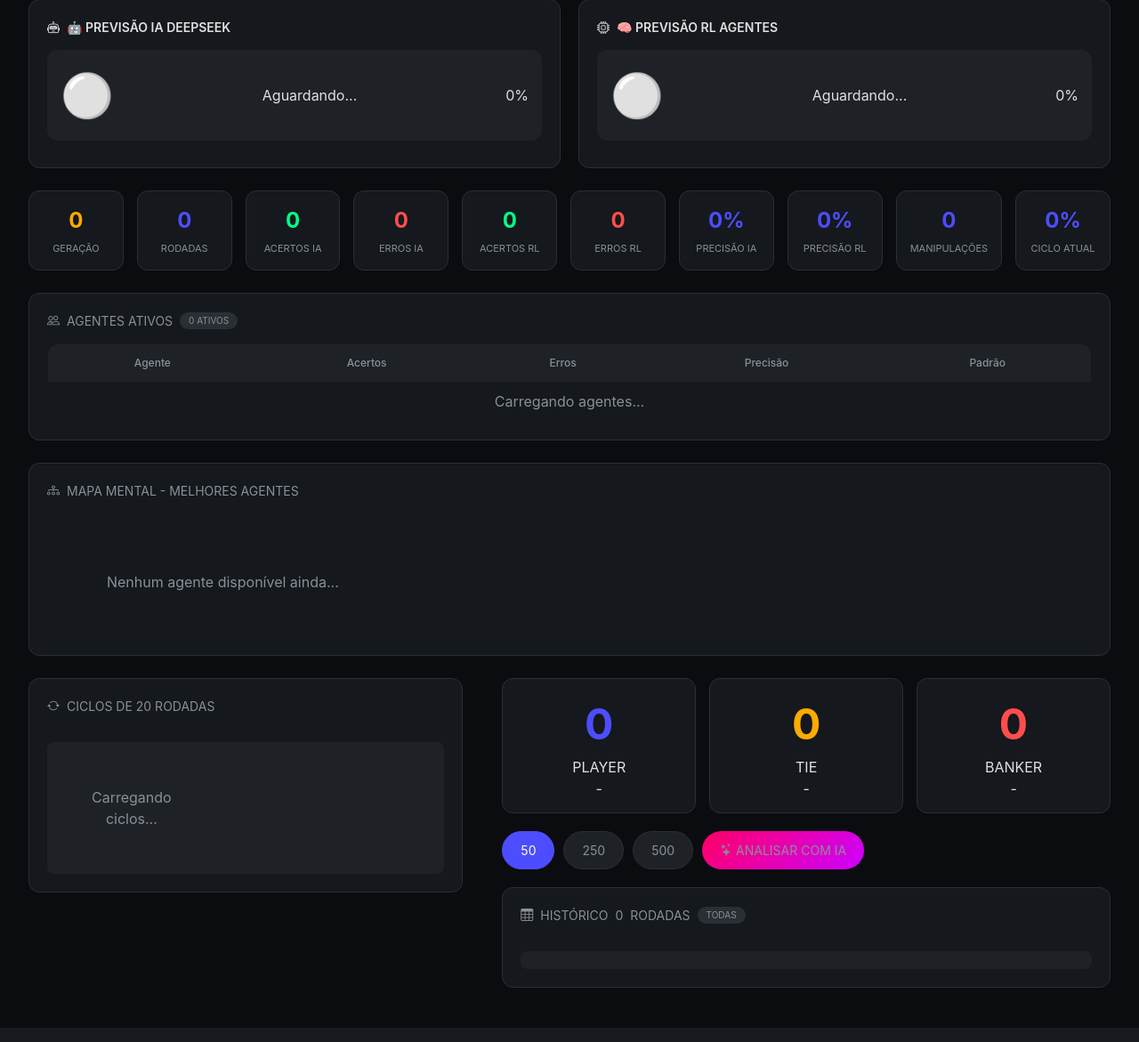
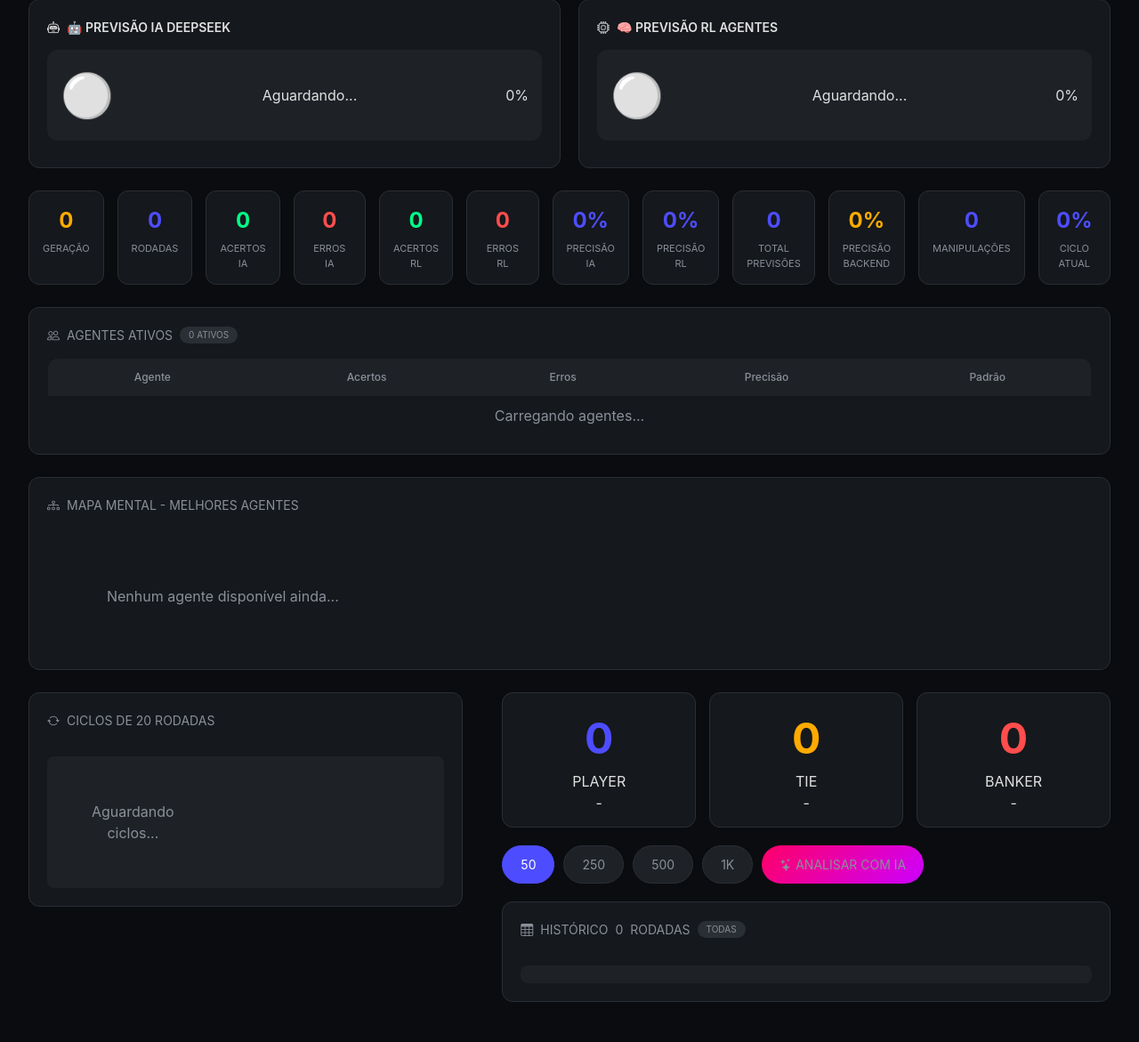
Before and after one commit to Gabrie50/bot-bacbo, a Flask app: page / in a window 1280 px wide. Shown: the part 545-1716 px from the top of the page at 89% size. Run offline with Flask 3, Linux system fonts and the light colour scheme; data that the repository does not hold is empty.

Commit message:
Update index.html

```diff
--- a/templates/index.html
+++ b/templates/index.html
@@ -230,7 +230,7 @@
 
         .stats-ia-grid {
             display: grid;
-            grid-template-columns: repeat(10, 1fr);
+            grid-template-columns: repeat(12, 1fr);
             gap: 15px;
             margin-bottom: 25px;
         }
@@ -517,7 +517,7 @@
         .col-7 { flex: 7; min-width: 450px; }
 
         @media (max-width: 1200px) {
-            .stats-ia-grid { grid-template-columns: repeat(5, 1fr); }
+            .stats-ia-grid { grid-template-columns: repeat(6, 1fr); }
             .comparacao-grid { grid-template-columns: 1fr; }
         }
     </style>
@@ -585,7 +585,7 @@
             </div>
         </div>
 
-        <!-- Stats Grid -->
+        <!-- Stats Grid - Dados do Backend -->
         <div class="stats-ia-grid">
             <div class="stats-ia-card"><div class="stats-ia-valor stats-ia-geracao" id="geracaoNumero">0</div><div class="stats-ia-label">GERAÇÃO</div></div>
             <div class="stats-ia-card"><div class="stats-ia-valor" id="totalRodadasIA">0</div><div class="stats-ia-label">RODADAS</div></div>
@@ -595,6 +595,8 @@
             <div class="stats-ia-card"><div class="stats-ia-valor stats-ia-erro" id="errosRL">0</div><div class="stats-ia-label">ERROS RL</div></div>
             <div class="stats-ia-card"><div class="stats-ia-valor" id="precisaoIA">0%</div><div class="stats-ia-label">PRECISÃO IA</div></div>
             <div class="stats-ia-card"><div class="stats-ia-valor" id="precisaoRL">0%</div><div class="stats-ia-label">PRECISÃO RL</div></div>
+            <div class="stats-ia-card"><div class="stats-ia-valor" id="totalPrevisoesBackend">0</div><div class="stats-ia-label">TOTAL PREVISÕES</div></div>
+            <div class="stats-ia-card"><div class="stats-ia-valor stats-ia-geracao" id="precisaoBackend">0%</div><div class="stats-ia-label">PRECISÃO BACKEND</div></div>
             <div class="stats-ia-card"><div class="stats-ia-valor" id="manipulacoesIA">0</div><div class="stats-ia-label">MANIPULAÇÕES</div></div>
             <div class="stats-ia-card"><div class="stats-ia-valor stats-ia-ciclo" id="precisaoCicloAtual">0%</div><div class="stats-ia-label">CICLO ATUAL</div></div>
         </div>
@@ -652,6 +654,7 @@
                     <button class="limite-btn active" onclick="carregarHistorico(50)">50</button>
                     <button class="limite-btn" onclick="carregarHistorico(250)">250</button>
                     <button class="limite-btn" onclick="carregarHistorico(500)">500</button>
+                    <button class="limite-btn" onclick="carregarHistorico(1000)">1K</button>
                     <button class="limite-btn btn-ia" onclick="analisarComIA()"><i class="bi bi-stars"></i> ANALISAR COM IA</button>
                 </div>
                 <div class="card">
@@ -673,11 +676,14 @@
     let filtroAtual = null;
     let ultimaPrevisaoIA = null;
     let ultimaPrevisaoRL = null;
-    let acertosIA = 0, errosIA = 0;
-    let acertosRL = 0, errosRL = 0;
     let ultimoResultadoReal = null;
     let ordemTabela = { coluna: 'precisao', direcao: 'desc' };
-    let intervaloAtualizacao;
+
+    // Estatísticas persistentes (vão ser carregadas do backend)
+    let statsIA = { acertos: 0, erros: 0 };
+    let statsRL = { acertos: 0, erros: 0 };
+    let totalPrevisoesBackend = 0;
+    let precisaoBackend = 0;
 
     // Funções de análise estatística
     function calcularStreak(historico) {
@@ -915,36 +921,62 @@ Responda APENAS com JSON:
         document.getElementById('analiseIA').innerHTML = `<p>🤖 ${final.justificativa || 'Aguardando análise...'}</p>`;
     }
 
-    // Registrar resultado
+    // Registrar resultado (atualiza estatísticas)
     function registrarResultado(resultadoReal) {
         if (!resultadoReal || resultadoReal === ultimoResultadoReal) return;
 
+        // Atualizar estatísticas IA
         if (ultimaPrevisaoIA && ultimaPrevisaoIA.previsao === resultadoReal) {
-            acertosIA++;
+            statsIA.acertos++;
         } else if (ultimaPrevisaoIA && ultimaPrevisaoIA.previsao !== 'AGUARDANDO') {
-            errosIA++;
+            statsIA.erros++;
         }
 
+        // Atualizar estatísticas RL
         if (ultimaPrevisaoRL && ultimaPrevisaoRL.previsao === resultadoReal) {
-            acertosRL++;
+            statsRL.acertos++;
         } else if (ultimaPrevisaoRL && ultimaPrevisaoRL.previsao !== 'AGUARDANDO') {
-            errosRL++;
+            statsRL.erros++;
         }
 
-        const totalIA = acertosIA + errosIA;
-        const totalRL = acertosRL + errosRL;
+        // Salvar no localStorage para persistência
+        localStorage.setItem('bacbo_stats_ia', JSON.stringify(statsIA));
+        localStorage.setItem('bacbo_stats_rl', JSON.stringify(statsRL));
 
-        document.getElementById('acertosIA').textContent = acertosIA;
-        document.getElementById('errosIA').textContent = errosIA;
-        document.getElementById('acertosRL').textContent = acertosRL;
-        document.getElementById('errosRL').textContent = errosRL;
-        document.getElementById('precisaoIA').textContent = totalIA > 0 ? Math.round((acertosIA / totalIA) * 100) + '%' : '0%';
-        document.getElementById('precisaoRL').textContent = totalRL > 0 ? Math.round((acertosRL / totalRL) * 100) + '%' : '0%';
-
+        atualizarStatsUI();
         ultimoResultadoReal = resultadoReal;
 
         // Fazer nova previsão após resultado
         setTimeout(() => fazerPrevisao(), 1000);
+    }
+
+    function atualizarStatsUI() {
+        const totalIA = statsIA.acertos + statsIA.erros;
+        const totalRL = statsRL.acertos + statsRL.erros;
+        const precisaoIA = totalIA > 0 ? Math.round((statsIA.acertos / totalIA) * 100) : 0;
+        const precisaoRL = totalRL > 0 ? Math.round((statsRL.acertos / totalRL) * 100) : 0;
+
+        document.getElementById('acertosIA').textContent = statsIA.acertos;
+        document.getElementById('errosIA').textContent = statsIA.erros;
+        document.getElementById('acertosRL').textContent = statsRL.acertos;
+        document.getElementById('errosRL').textContent = statsRL.erros;
+        document.getElementById('precisaoIA').textContent = precisaoIA + '%';
+        document.getElementById('precisaoRL').textContent = precisaoRL + '%';
+    }
+
+    function carregarStatsPersistentes() {
+        // Carregar do localStorage
+        const savedIA = localStorage.getItem('bacbo_stats_ia');
+        const savedRL = localStorage.getItem('bacbo_stats_rl');
+
+        if (savedIA) {
+            statsIA = JSON.parse(savedIA);
+        }
+        if (savedRL) {
+            statsRL = JSON.parse(savedRL);
+        }
+
+        atualizarStatsUI();
     }
 
     // Carregar histórico da API
@@ -1004,8 +1036,8 @@ Responda APENAS com JSON:
         }
     }
 
-    // Carregar stats da API
-    async function carregarStats() {
+    // Carregar stats do backend
+    async function carregarStatsBackend() {
         try {
             const res = await fetch('/api/stats');
             if (!res.ok) throw new Error('Erro ao carregar stats');
@@ -1016,12 +1048,20 @@ Responda APENAS com JSON:
             document.getElementById('totalPadroes').textContent = data.padroes_descobertos?.length || 0;
             document.getElementById('precisaoCicloAtual').textContent = '0%';
 
+            if (data.estatisticas) {
+                totalPrevisoesBackend = data.estatisticas.total_previsoes || 0;
+                const acertos = data.estatisticas.acertos || 0;
+                precisaoBackend = totalPrevisoesBackend > 0 ? Math.round((acertos / totalPrevisoesBackend) * 100) : 0;
+                document.getElementById('totalPrevisoesBackend').textContent = totalPrevisoesBackend;
+                document.getElementById('precisaoBackend').textContent = precisaoBackend + '%';
+            }
+
             if (data.previsao) {
                 document.getElementById('agentesUsados').textContent = data.previsao.agentes_usados || 0;
                 document.getElementById('totalAgentesDisplay').textContent = data.previsao.total_agentes || 0;
             }
         } catch(e) {
-            console.error('Erro stats:', e);
+            console.error('Erro stats backend:', e);
         }
     }
 
@@ -1068,6 +1108,8 @@ Responda APENAS com JSON:
                         <div>${c.acertos}/${c.acertos + c.erros}</div>
                     </div>
                 `).join('');
+            } else {
+                document.getElementById('ciclosGrid').innerHTML = '<div class="loading">Aguardando ciclos...</div>';
             }
         } catch(e) {
             console.error('Erro agentes:', e);
@@ -1105,7 +1147,7 @@ Responda APENAS com JSON:
                 <td>${a.erros || 0}</td>
                 <td class="${a.precisao >= 70 ? 'forca-alta' : a.precisao >= 50 ? 'forca-media' : 'forca-baixa'}">${(a.precisao || 0).toFixed(1)}%</td>
                 <td class="info-badge">${(a.padrao || '-').substring(0, 20)}</td>
-            </tr>
+             </tr>
         `).join('');
     }
 
@@ -1151,14 +1193,18 @@ Responda APENAS com JSON:
 
     // Inicialização
     document.addEventListener('DOMContentLoaded', () => {
+        // Carregar estatísticas persistentes do localStorage
+        carregarStatsPersistentes();
+
+        // Carregar dados
         carregarHistorico(50);
-        carregarStats();
+        carregarStatsBackend();
         carregarAgentes();
         atualizarRelogio();
 
         setInterval(atualizarRelogio, 1000);
         setInterval(() => {
-            carregarStats();
+            carregarStatsBackend();
             carregarAgentes();
             if (dadosCompletos.length > 0) {
                 fazerPrevisao();
```
